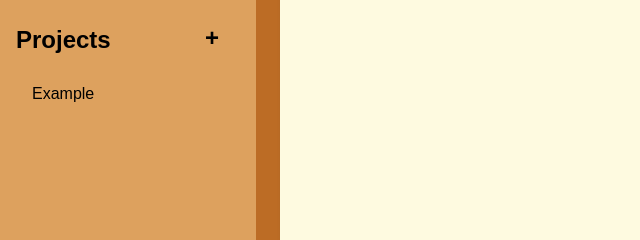
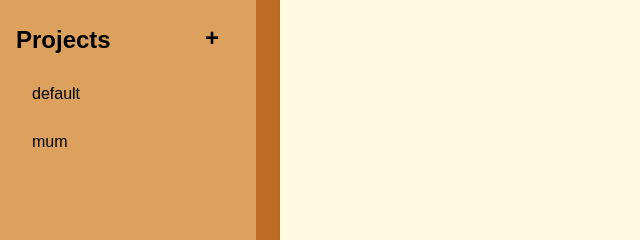
Before and after one commit to kon65138/todo_list, a website built with webpack: page src/index.html in a window 1280 px wide. Shown: the part 345-585 px from the top of the page, 0-640 px from the left. Built offline with nearby package versions, Linux system fonts and the light colour scheme.

Commit message:
made sidebar projects read from projects array

```diff
--- a/src/index.html
+++ b/src/index.html
@@ -54,7 +54,7 @@
         </div>
         <div class="label"><div>Projects</div><button class="newProject">+</button></div>
         <div class="projects" >
-            <button class="default sBtn"><div>Example</div></button>
+
         </div>
     </div>
     <div class="mainContent">
--- a/src/index.js
+++ b/src/index.js
@@ -1,4 +1,7 @@
 import './style.css';
 import { loadDefaultTasks } from './modules/default.js';
+import { loadSidebarProjects } from './modules/sidebar.js';
 
-loadDefaultTasks()
+
+loadSidebarProjects();
+loadDefaultTasks();
--- /dev/null
+++ b/src/modules/sidebar.js
@@ -0,0 +1,20 @@
+import { projects } from './default.js';
+
+export function loadSidebarProjects () {
+    const sideProjHtml = document.querySelector(".projects");
+
+    for (let i = 0; i < projects.length; i++) {
+        let e = document.createElement('button');
+        let t = document.createElement('div');
+        t.textContent = projects[i].name;
+        e.appendChild(t);
+        e.classList.add(projects[i].name, 'sBtn');
+
+        e.addEventListener("click", (e) => {
+
+        })
+
+
+        sideProjHtml.appendChild(e);
+    }
+};
```
